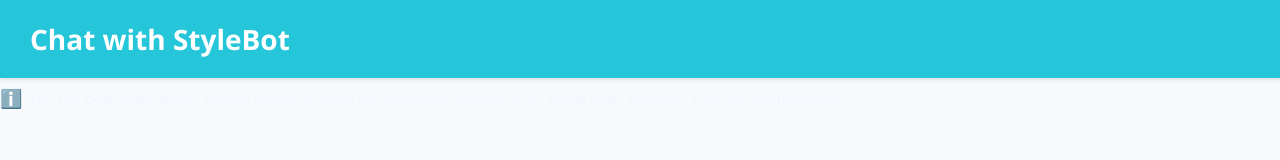
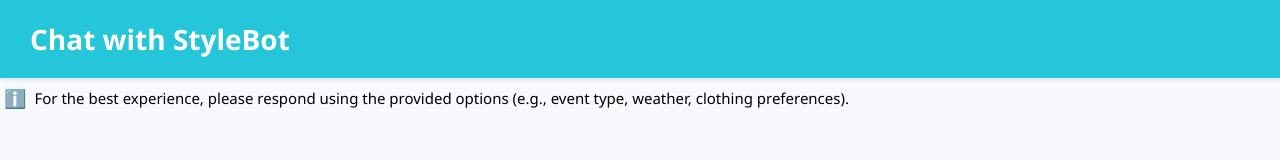
Before and after one commit to Ahju24/chatbot, a plain HTML site: page index.html in a window 1280 px wide. Shown: the top 160 px of the page. Drawn offline with nearby package versions, Linux system fonts and the light colour scheme.

Commit message:
info black letters

```diff
--- a/index.html
+++ b/index.html
@@ -72,8 +72,8 @@
 
 
     <div style="display: flex; align-items: center; margin-top: 8px;">
-      <span style="font-size: 18px; margin-right: 8px;">ℹ️</span>
-      <p style="margin: 0; font-size: 15px; color: #f0f8ff;">
+      <span style="font-size: 18px; margin-left: 4px; margin-right: 8px;"> ℹ️</span>
+      <p style="margin: 0; font-size: 15px; color: #000000;">
         For the best experience, please respond using the provided options (e.g., event type, weather, clothing preferences).
       </p>
     </div>
```
